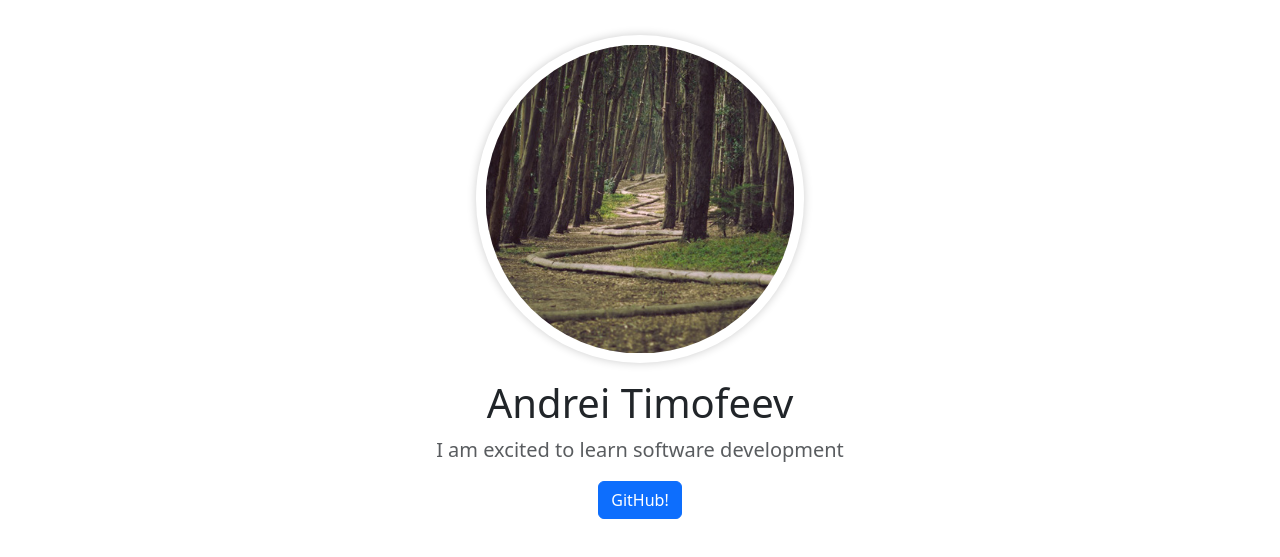
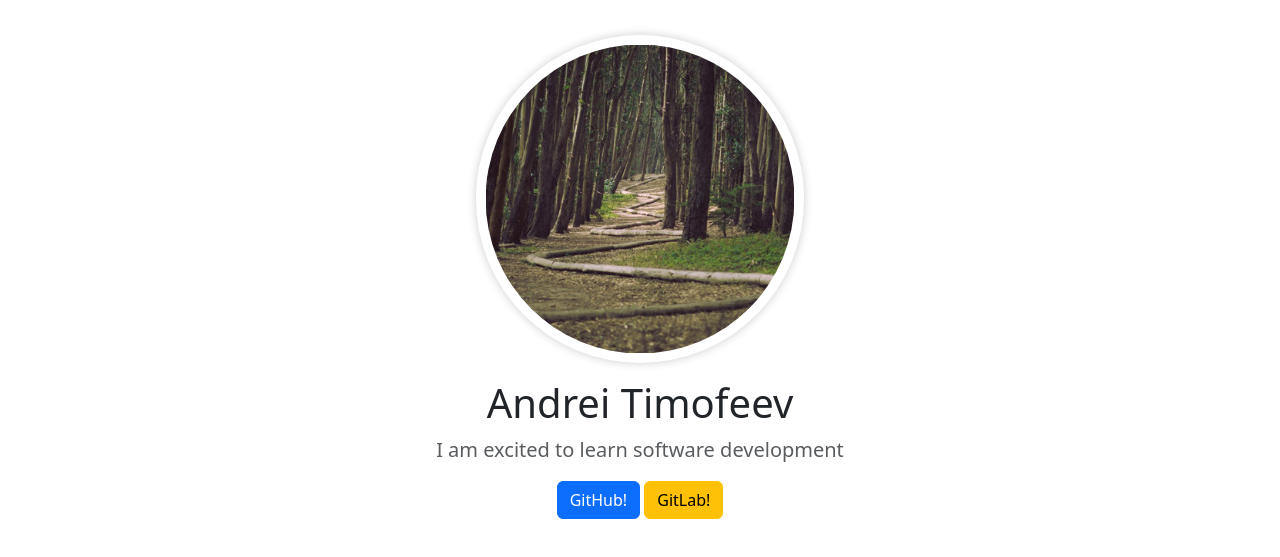
Before and after one commit to FootballOnlooker/my_page_html, a plain HTML site: page index.html in a window 1280 px wide. Shown: the part 69-626 px from the top of the page. Drawn offline with nearby package versions, Linux system fonts and the light colour scheme.

Commit message:
Added Gitlab link

```diff
--- a/index.html
+++ b/index.html
@@ -76,6 +76,13 @@
           >
             GitHub!
           </a>
+          <a
+            href="https://gitlab.skillbox.ru/timofeev_andrei"
+            target="_blank"
+            class="btn btn-warning"
+          >
+            GitLab!
+          </a>
         </div>
       </div>
     </div>
```
